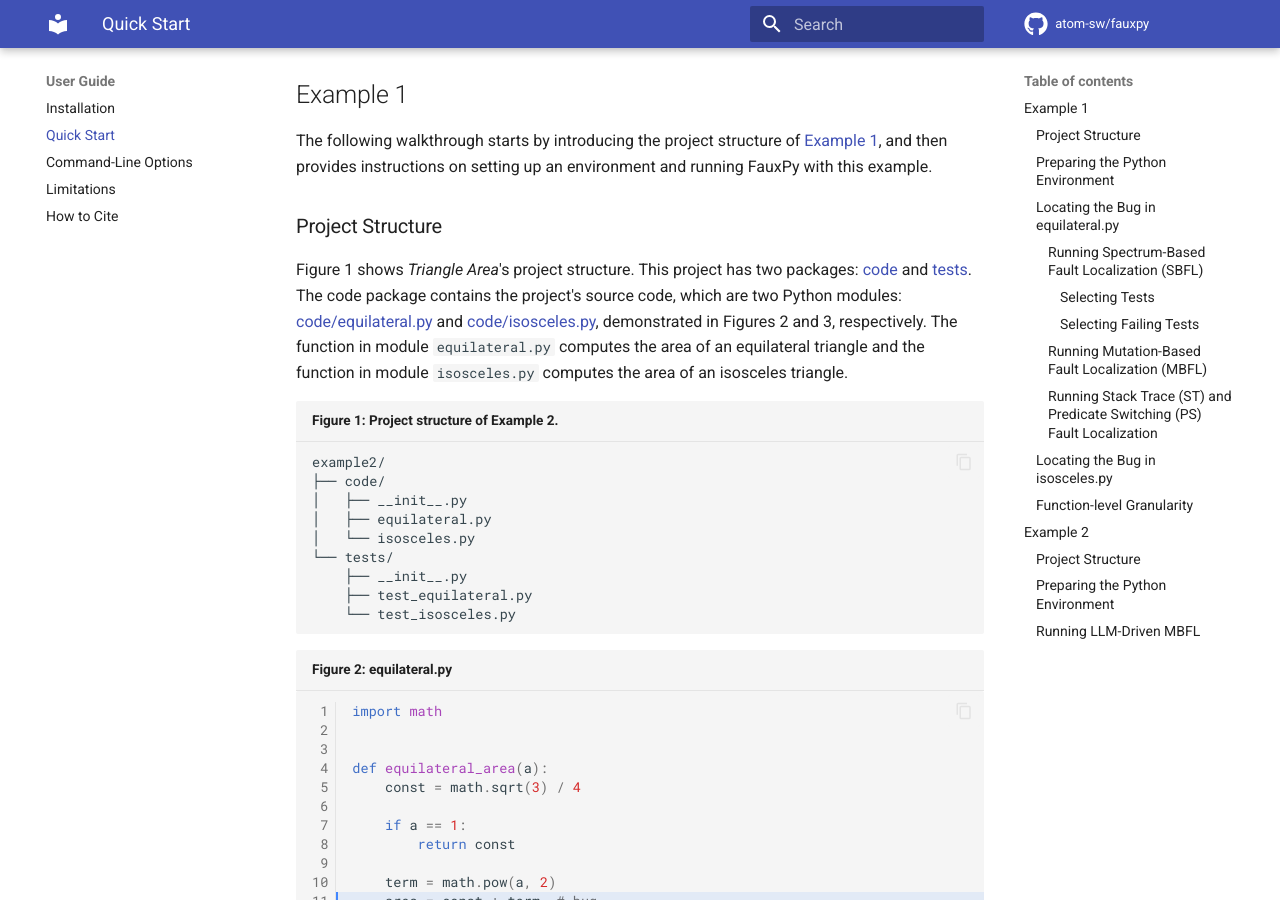
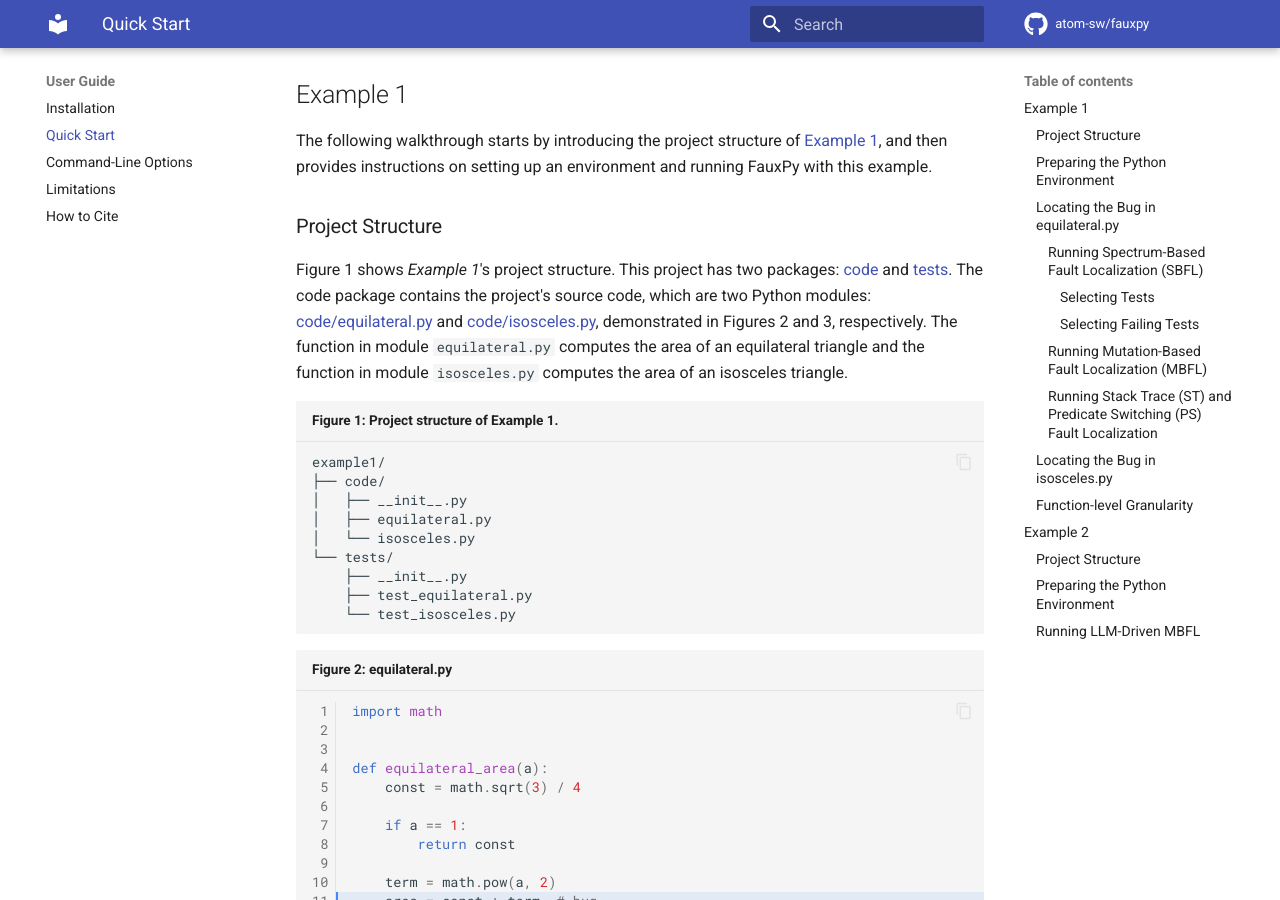
Before and after one commit to atom-sw/fauxpy, an MkDocs documentation site: the page built from docs/user/start.md, in a window 1280 px wide and 900 px high, scrolled down 368 px. Built offline with MkDocs 1.6.1 and Material for MkDocs 9.7.7, drawn with Linux system fonts in a browser that asks for light colours; comment, search, counter and statistics services are not loaded; some of the changed text lies outside the part shown.

Commit message:
Revise documentation

````diff
--- a/docs/user/start.md
+++ b/docs/user/start.md
@@ -19,7 +19,7 @@ and running FauxPy with this example.
 
 ### Project Structure
 
-Figure 1 shows *Triangle Area*'s project structure.
+Figure 1 shows *Example 1*'s project structure.
 This project has two packages:
 [code](https://github.com/atom-sw/fauxpy/tree/main/examples/example1/code)
 and
@@ -35,8 +35,8 @@ function in module `isosceles.py` computes the area of an isosceles
 triangle.
 
 
-``` title="Figure 1: Project structure of Example 2."
-example2/
+``` title="Figure 1: Project structure of Example 1."
+example1/
 ├── code/
 │   ├── __init__.py
 │   ├── equilateral.py
@@ -151,7 +151,7 @@ walkthrough:
 
 2.  **Copy the Example Project:**
 
-    The `example1` example is located in the
+    Example 1 is located in the
     `fauxpy/examples/example1` directory. Copy this directory to a
     location of your choice (e.g., your home directory):
 
````
Also changed, not shown: other parts of docs/user/start.md (+6 -3 lines), docs/index.md (+3 -0 lines).
